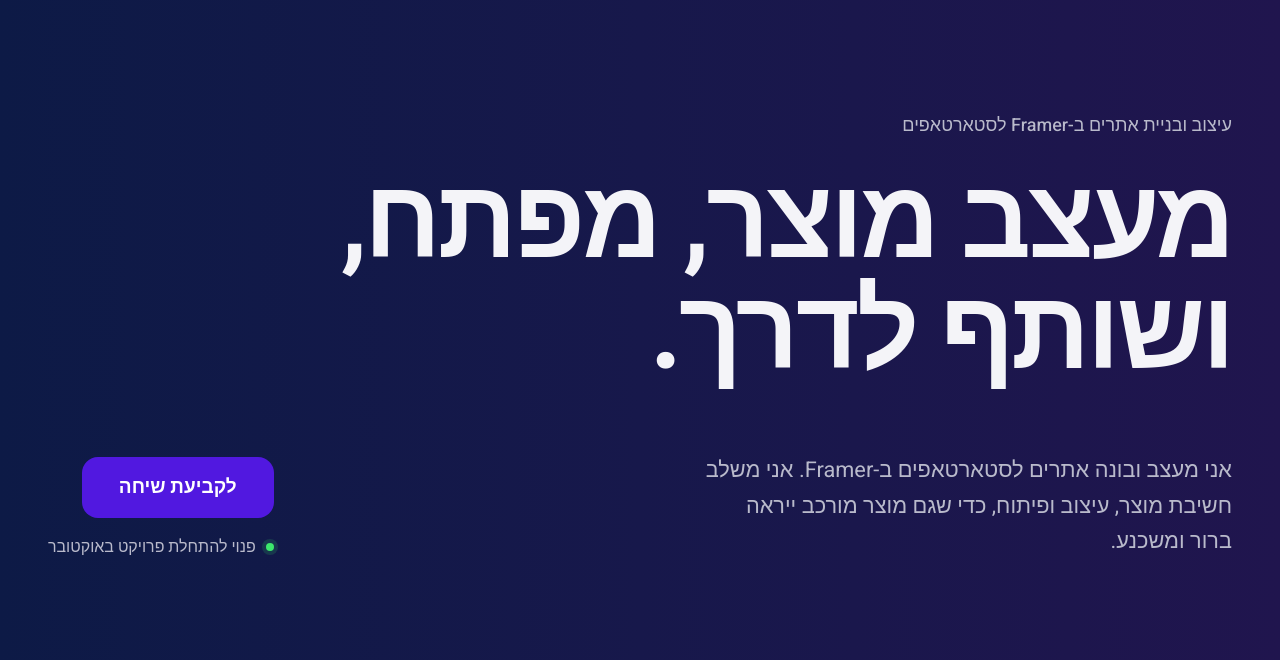
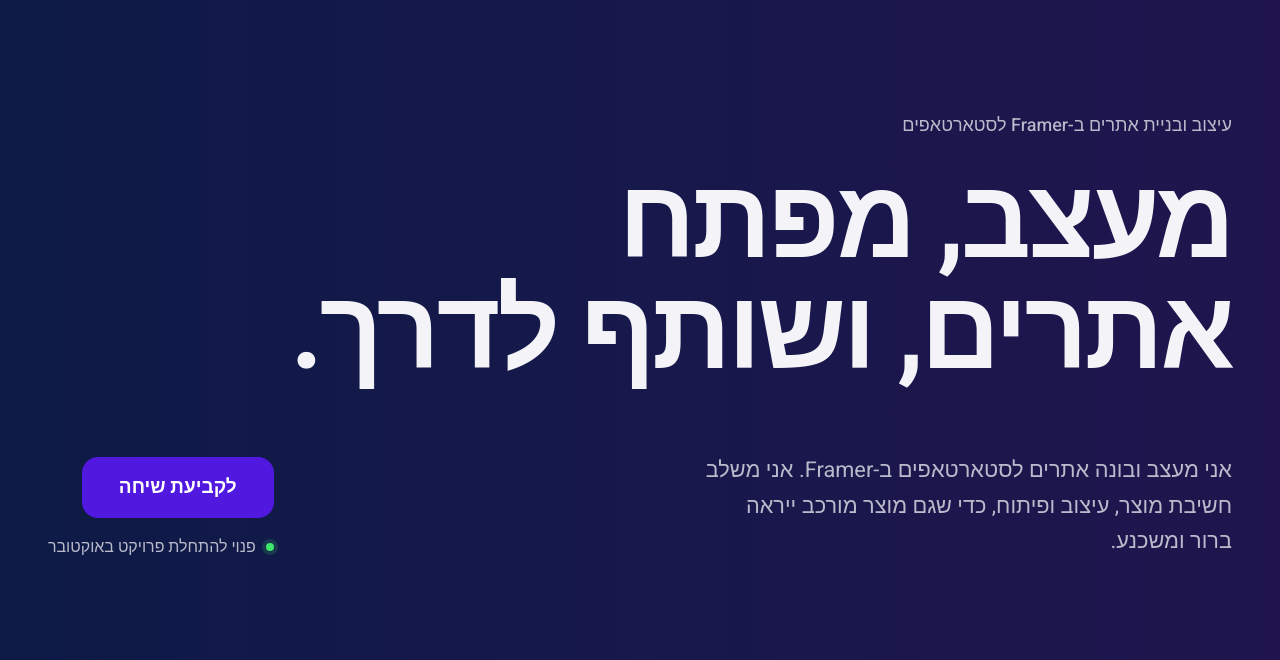
Before and after one commit to Ofirkit/landingpage, a plain HTML site: page index.html in a window 1280 px wide. Shown: the part 94-754 px from the top of the page. Drawn offline with Linux system fonts and the light colour scheme.

Commit message:
Update index.html

```diff
--- a/index.html
+++ b/index.html
@@ -57,7 +57,7 @@
     <section class="hero">
       <div class="container hero-inner">
         <p class="eyebrow reveal">עיצוב ובניית אתרים ב-Framer לסטארטאפים</p>
-        <h1 class="reveal">מעצב מוצר, מפתח, <span class="nowrap">ושותף לדרך.</span></h1>
+        <h1 class="reveal">מעצב, מפתח אתרים, <span class="nowrap">ושותף לדרך.</span></h1>
         <div class="hero-foot reveal">
           <p class="lead">
             אני מעצב ובונה אתרים לסטארטאפים ב-Framer. אני משלב חשיבת מוצר, עיצוב ופיתוח, כדי שגם מוצר מורכב ייראה ברור ומשכנע.
```
